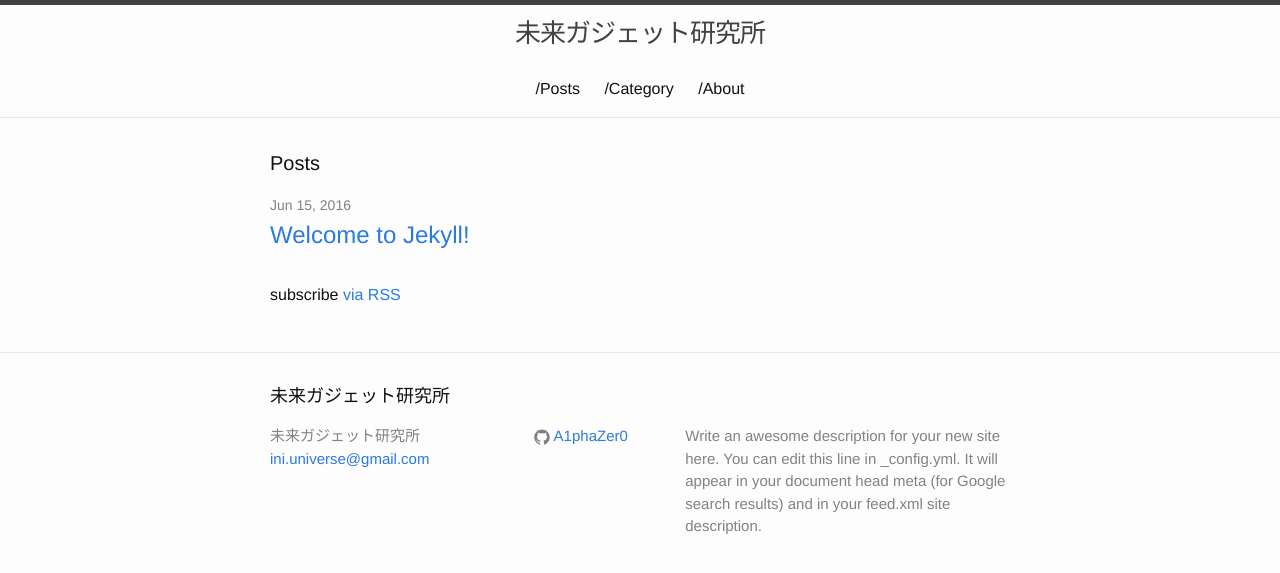
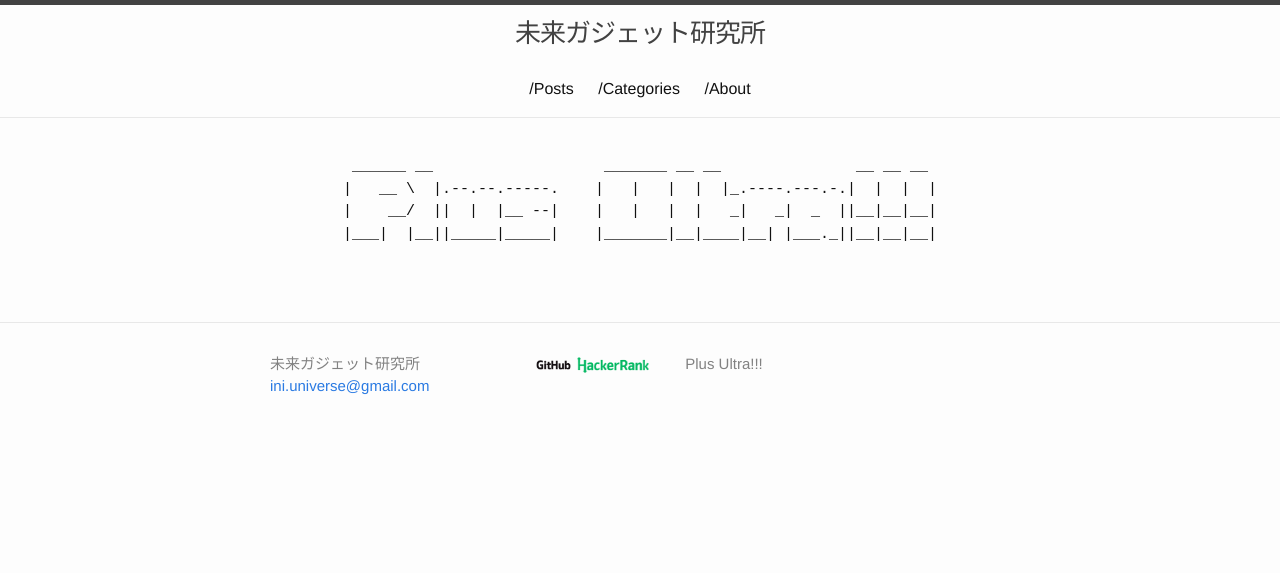
Before and after one commit to A1phaZer0/A1phaZer0.github.io, a Jekyll site: the page built from index.html, in a window 1280 px wide. Shown: the top 573 px of the page. Built offline with Jekyll 4.4.1, drawn with Linux system fonts in a browser that asks for light colours.

Commit message:
one for all

```diff
--- a/_config.yml
+++ b/_config.yml
@@ -9,13 +9,12 @@
 title: 未来ガジェット研究所
 email: ini.universe@gmail.com
 description: > # this means to ignore newlines until "baseurl:"
-  Write an awesome description for your new site here. You can edit this
-  line in _config.yml. It will appear in your document head meta (for
-  Google search results) and in your feed.xml site description.
+  Plus Ultra!!!
 baseurl: "" # the subpath of your site, e.g. /blog
 url: "https://a1phazer0.github.io" # the base hostname & protocol for your site
 #twitter_username: jekyllrb
-github_username:  A1phaZer0
+github_username: A1phaZer0
+hackerrank_username: inituniverse
 
 # Build settings
 markdown: kramdown
--- a/_includes/footer.html
+++ b/_includes/footer.html
@@ -2,7 +2,6 @@
 
   <div class="wrapper">
 
-    <h2 class="footer-heading">{{ site.title }}</h2>
 
     <div class="footer-col-wrapper">
       <div class="footer-col footer-col-1">
@@ -17,14 +16,17 @@
           {% if site.github_username %}
           <li>
             {% include icon-github.html username=site.github_username %}
-          </li>
           {% endif %}
 
           {% if site.twitter_username %}
-          <li>
             {% include icon-twitter.html username=site.twitter_username %}
-          </li>
           {% endif %}
+
+	  {% if site.hackerrank_username %}
+	    {% include icon-hackerrank.html username=site.hackerrank_username %}
+	  </li>
+	  {% endif %}
+
         </ul>
       </div>
 
--- a/_includes/header.html
+++ b/_includes/header.html
@@ -15,9 +15,9 @@
       </a>
 
       <div class="trigger">
-	<a class="page-link" herf="/Posts.html"> /Posts </a>
-	<a class="page-link" herf="/Categoy.html"> /Category </a>
-	<a class="page-link" herf="{% assign my_about = "/about" %}{{ my_about | prepend: site.baseurl }}"> {{ site.baseurl }} /About </a>
+	<a class="page-link" href="{% assign my_posts = "/posts/" %}{{ my_posts | prepend: site.baseurl }}"> /Posts </a>
+	<a class="page-link" href="{% assign my_cg = "/categories/" %}{{ my_cg | prepend: site.baseurl }}"> /Categories </a>
+	<a class="page-link" href="{% assign my_about = "/about/" %}{{ my_about | prepend: site.baseurl }}"> /About </a>
       </div>
     </nav>
 
--- a/_includes/icon-github.html
+++ b/_includes/icon-github.html
@@ -1 +1 @@
-<a href="https://github.com/{{ include.username }}"><span class="icon icon--github">{% include icon-github.svg %}</span><span class="username">{{ include.username }}</span></a>
+<a href="https://github.com/{{ include.username }}"><img src="/assets/GitHub_Logo.png" height=16px /></a>
--- /dev/null
+++ b/_includes/icon-hackerrank.html
@@ -0,0 +1 @@
+<a href="https://www.hackerrank.com/{{ site.hackerrank_username }}"><img src="/assets/hackerrank.png" height=16px /></a>
--- a/_sass/_base.scss
+++ b/_sass/_base.scss
@@ -150,6 +150,13 @@ pre {
     }
 }
 
+pre.frontpage {
+	border: none;
+	background-color: transparent;
+	text-align: center;
+	overflow-x: auto;
+}
+
 
 
 /**
--- a/index.html
+++ b/index.html
@@ -4,20 +4,11 @@ layout: default
 
 <div class="home">
 
-  <h1 class="page-heading">Posts</h1>
-
-  <ul class="post-list">
-    {% for post in site.posts %}
-      <li>
-        <span class="post-meta">{{ post.date | date: "%b %-d, %Y" }}</span>
-
-        <h2>
-          <a class="post-link" href="{{ post.url | prepend: site.baseurl }}">{{ post.title }}</a>
-        </h2>
-      </li>
-    {% endfor %}
-  </ul>
-
-  <p class="rss-subscribe">subscribe <a href="{{ "/feed.xml" | prepend: site.baseurl }}">via RSS</a></p>
+  <pre class="frontpage">
+ ______ __                   _______ __ __               __ __ __
+|   __ \  |.--.--.-----.    |   |   |  |  |_.----.---.-.|  |  |  |
+|    __/  ||  |  |__ --|    |   |   |  |   _|   _|  _  ||__|__|__|
+|___|  |__||_____|_____|    |_______|__|____|__| |___._||__|__|__|
+  </pre>
 
 </div>
```
Also changed, not shown: _includes/hackerrank.png (added), assets/GitHub_Logo.png (added), assets/hackerrank.png (added).
